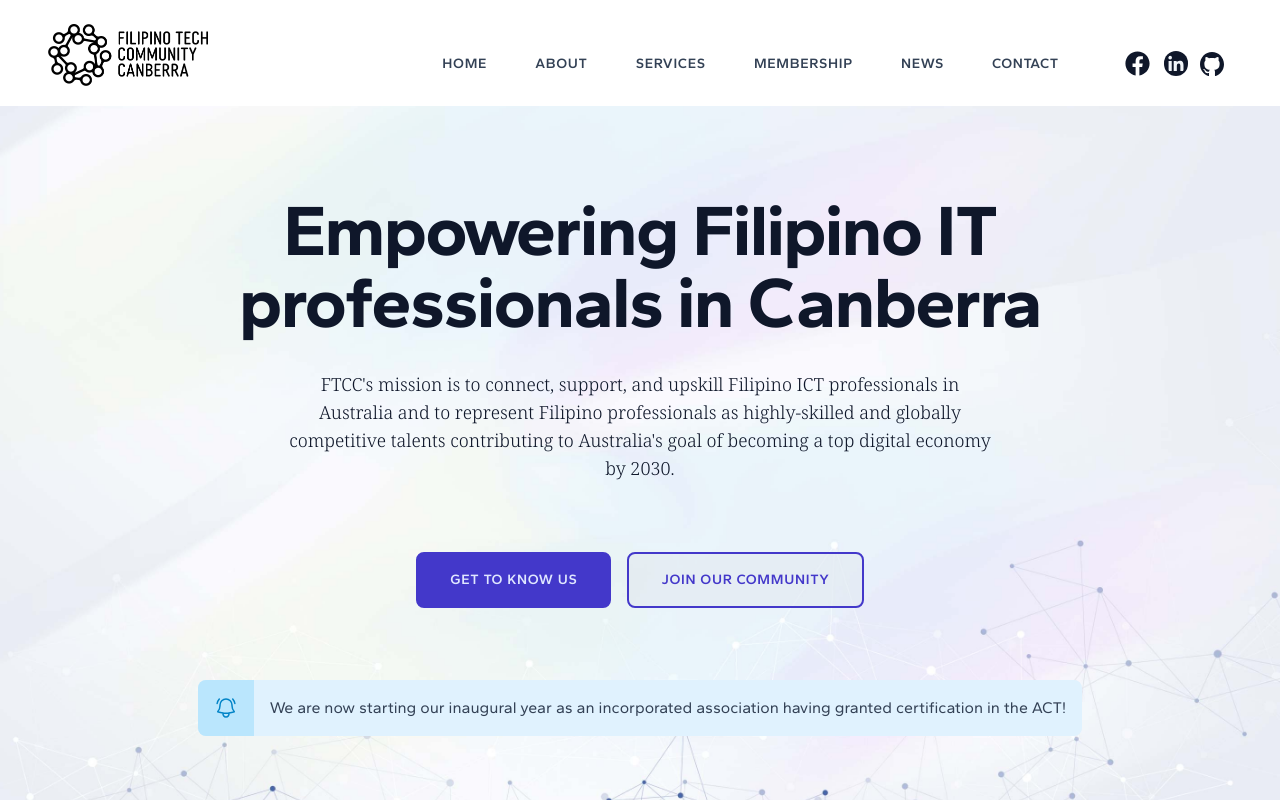
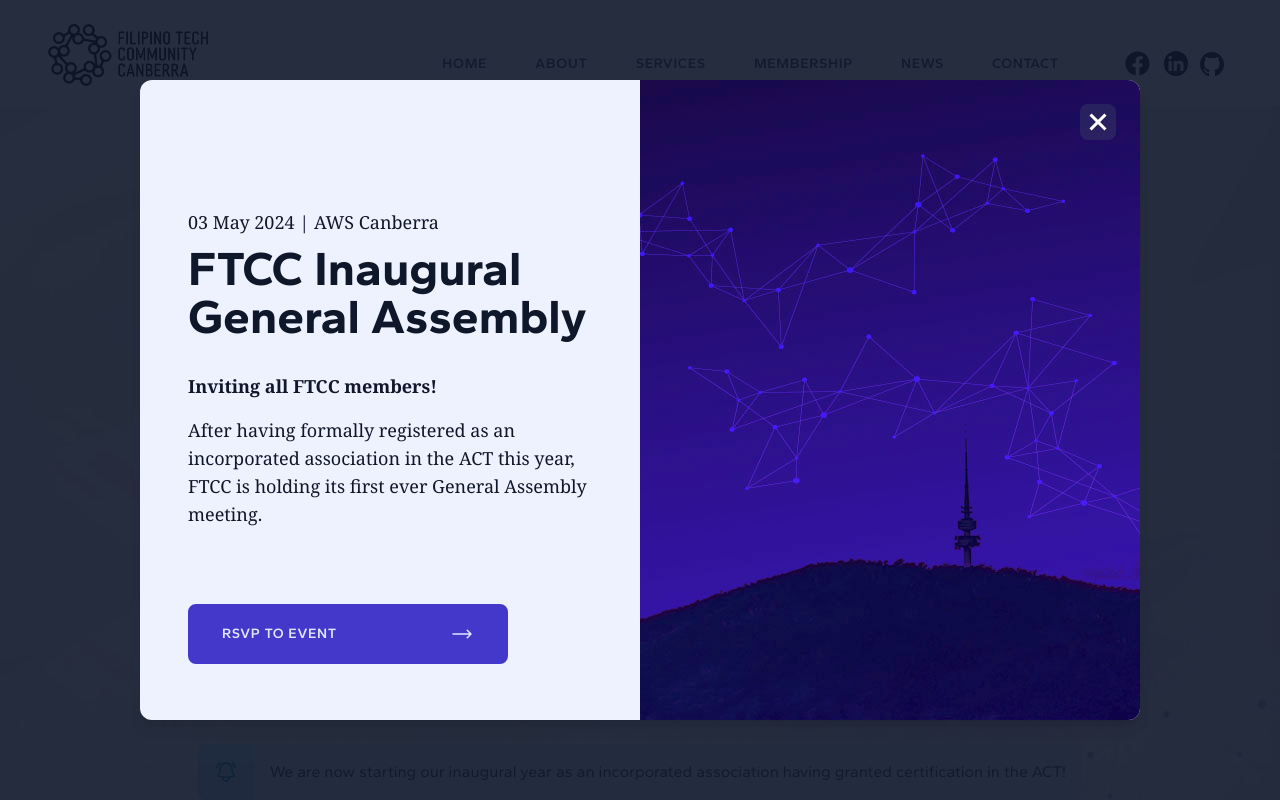
Before and after one commit to ftcc-devs/ftcc-next, a Next.js app: page / in a window 1280 px wide. Shown: the top 800 px of the page. Built offline with nearby package versions, Linux system fonts and the light colour scheme.

Commit message:
modal GA announcement

```diff
--- /dev/null
+++ b/src/app/components/Modal.tsx
@@ -0,0 +1,15 @@
+import React from 'react'
+
+function Modal() {
+  return (
+    <div className='absolute w-full h-screen flex justify-center items-center bg-slate-500'>
+
+      <div className='w w-[800px] h-[600px] bg-slate-50'>
+        <h2>Modal</h2>
+      </div>
+
+    </div>
+  )
+}
+
+export default Modal
--- a/src/app/page.tsx
+++ b/src/app/page.tsx
@@ -7,11 +7,13 @@ import SectionJoin from "./parts/SectionJoin";
 import SectionContact from "./parts/SectionContact";
 import SectionNews from "./parts/SectionNews";
 import BackToTopButton from "./parts/BackToTopButton";
+import PopupHomeAnnounceGA from "./parts/PopupHomeAnnounceGA";
 
 export default function Home() {
   return (
     <main className={`font-body text-base md:text-lg xl:text-lg leading-relaxed flex flex-col items-center w-full text-slate-900 relative`}>
 
+      <PopupHomeAnnounceGA />
       <Header />
       <SectionAbout />
       <SectionServices />
--- a/src/app/parts/HeroHome01.tsx
+++ b/src/app/parts/HeroHome01.tsx
@@ -3,7 +3,7 @@ import MastheadNoteBottom from './MastheadNoteBottom';
 
 function HeroHome01() {
   return (
-    <div id='hero01' className='flex flex-col justify-start md:justify-center items-center w-full bg-transparent z-10 px-6 lg:px-12 pt-4 pb-8 lg:pt-18 lg:pb-18'>
+    <div id='hero01' className='flex flex-col justify-start md:justify-center items-center w-full bg-transparent z-10 px-6 lg:px-12 pt-4 pb-8 lg:pt-20 lg:pb-18'>
       <div className='flex flex-col justify-start items:start md:items-center py-4 md:py-8 w-full max-w-screen-xl'>
 
         <h1 className='font-heading text-4xl md:text-5xl xl:text-7xl text-left md:text-center tracking-tight font-bold w-4/5 md:w-3/5 xl:w-10/12 mt-6 md:mt-10 mb-4 md:mb-8'>Empowering Filipino IT professionals in Canberra</h1>
--- a/src/app/parts/PageHeader.tsx
+++ b/src/app/parts/PageHeader.tsx
@@ -1,6 +1,5 @@
 import React from 'react';
 import NavBarMain from './NavBarMain';
-import { useRouter } from 'next/router'
 
 function Header() {
 
--- /dev/null
+++ b/src/app/parts/PopupHomeAnnounceGA.tsx
@@ -0,0 +1,61 @@
+'use client'
+
+import Image from 'next/image'
+import popupImage from '../../../public/assets/images/popup-image-inaugural-ga-02.jpg'
+import menuclose from '../../../public/assets/ui/x-regular-36.png';
+import { useState } from 'react';
+
+function PopupHomeAnnounceGA() {
+
+  const [closePopup, setClosePopup] = useState(false);
+
+  return (
+    <div className={`fixed top-0 left-0 z-30 w-full h-screen text-sm md:text-lg justify-center items-center bg-slate-900/90 p-8 ${closePopup ? 'hidden' : 'flex'}`}>
+
+      <div className='relative z-50 w-[1000px] h-[640px] flex flex-col md:flex-row border-0 border-white rounded-xl bg-indigo-50 shadow-lg overflow-hidden'>
+        <div className='flex flex-col justify-between px-8 md:px-12 pt-10 md:pt-20 pb-6'>
+          <div>
+            <div className='mb-2 mt-4 md:mt-12'>03 May 2024 | AWS Canberra</div>
+            <h2 className='text-3xl lg:text-5xl pr-0 font-bold'>FTCC Inaugural General Assembly</h2>
+            <p className='mt-4 md:mt-8 font-bold mb-2 md:mb-4'>Inviting all FTCC members!</p>
+            <p className=''>After having formally registered as an incorporated association in the ACT this year, FTCC is holding its first ever General Assembly meeting.</p>
+          </div>
+          <a href="#about" className='flex flex-row justify-between items-center gap-8 w-[16rem] md:w-[20rem] hover:w-[18rem] hover:md:w-[22rem] font-heading text-sm font-semibold uppercase mt-2 mb-2 md:mb-8 px-6 md:px-8 py-4 bg-indigo-700 hover:bg-indigo-900 border-2 border-indigo-700 hover:border-indigo-900 hover:shadow-glow text-indigo-100 hover:text-white rounded-lg tracking-wider transition-all duration-300'>
+            <span>RSVP to event</span>
+            <span>
+              <svg xmlns="http://www.w3.org/2000/svg" fill="none" viewBox="0 0 24 24" strokeWidth={1.5} stroke="currentColor" className="w-6 h-6"><path strokeLinecap="round" strokeLinejoin="round" d="M17.25 8.25 21 12m0 0-3.75 3.75M21 12H3" /></svg>
+            </span>
+          </a>
+        </div>
+        <div className='w-full md:w-1/2 flex-shrink-0 object-cover overflow-hidden'>
+          <div className='object-cover w-full h-full overflow-hidden'>
+            <Image
+              src={popupImage}
+              alt='Inaugural General Assembly'
+              sizes='(max-width: 1200px) 60vw,d
+                      (max-width: 800px) 80vw,
+                      50vw'
+              quality={80}
+              className='w-full h-full object-cover max-w-full overflow-hidden'
+            />
+          </div>
+        </div>
+
+        <div>
+          <Image
+            src={menuclose}
+            alt='close'
+            width={36}
+            height={36}
+            className='absolute top-6 right-6 bg-slate-600/30 hover:bg-slate-300/30 rounded-lg transition duration-300'
+            onClick={() => { setClosePopup(true)}}
+          />
+        </div>
+
+      </div>
+
+    </div>
+  )
+}
+
+export default PopupHomeAnnounceGA
--- a/src/app/parts/SectionMediaMentions.tsx
+++ b/src/app/parts/SectionMediaMentions.tsx
@@ -15,6 +15,12 @@ function SectionMediaMentions() {
       <div className="grid grid-cols-10">
         <div className='w-full h-full col-span-1 md:col-span-1'></div>
         <div className="col-span-9 md:col-span-7 flex flex-col justify-start items-start gap-6 border-l-2 border-indigo-600/40 pb-20 md:pb-48">
+
+          <div className="flex flex-col gap-4 pl-2 ml-8 pt-0 pr-4 pb-8 relative">
+            <p className='mb-0'>November 2023</p>
+            <a target="_blank" href="https://pageone.ph/filipino-ict-professional-delegates-win-australian-taxation-office-challenge/"><h5 className='hover:text-indigo-700 text-xl md:text-2xl font-semibold leading-tight md:leading-7'>Filipino ICT Professional Delegates Win Australian Taxation Office Challenge</h5></a>
+            <p className='uppercase text-indigo-900 hover:underline text-sm font-bold tracking-wider m-0'><a target="_blank" href="https://pageone.ph">Source: PageOne</a></p>
+          </div>
 
           <div className="flex flex-col gap-4 pl-2 ml-8 pt-0 pr-4 pb-8 relative">
             <p className='mb-0'>June 2023</p>
@@ -35,7 +41,7 @@ function SectionMediaMentions() {
           </div>
 
           <div className="flex flex-col gap-4 pl-2 ml-8 pt-0 pr-4 pb-8 relative">
-            <p className='mb-0'>June 2023</p>
+            <p className='mb-0'>September 2022</p>
             <a target="_blank" href="https://philembassy.org.au/latest/news/ph-ambassador-meets-filipino-tech-community-canberra"><h5 className='hover:text-indigo-700 text-xl md:text-2xl font-semibold leading-7'>PH Ambassador meets Filipino Tech Community Canberra</h5></a>
             <p className='uppercase text-indigo-900 hover:underline text-sm font-bold tracking-wider m-0'>Source: Philippine Embassy Canberra</p>
           </div>
```
Also changed, not shown: public/assets/images/popup-image-inaugural-ga-01.jpg (added), public/assets/images/popup-image-inaugural-ga-02.jpg (added).
